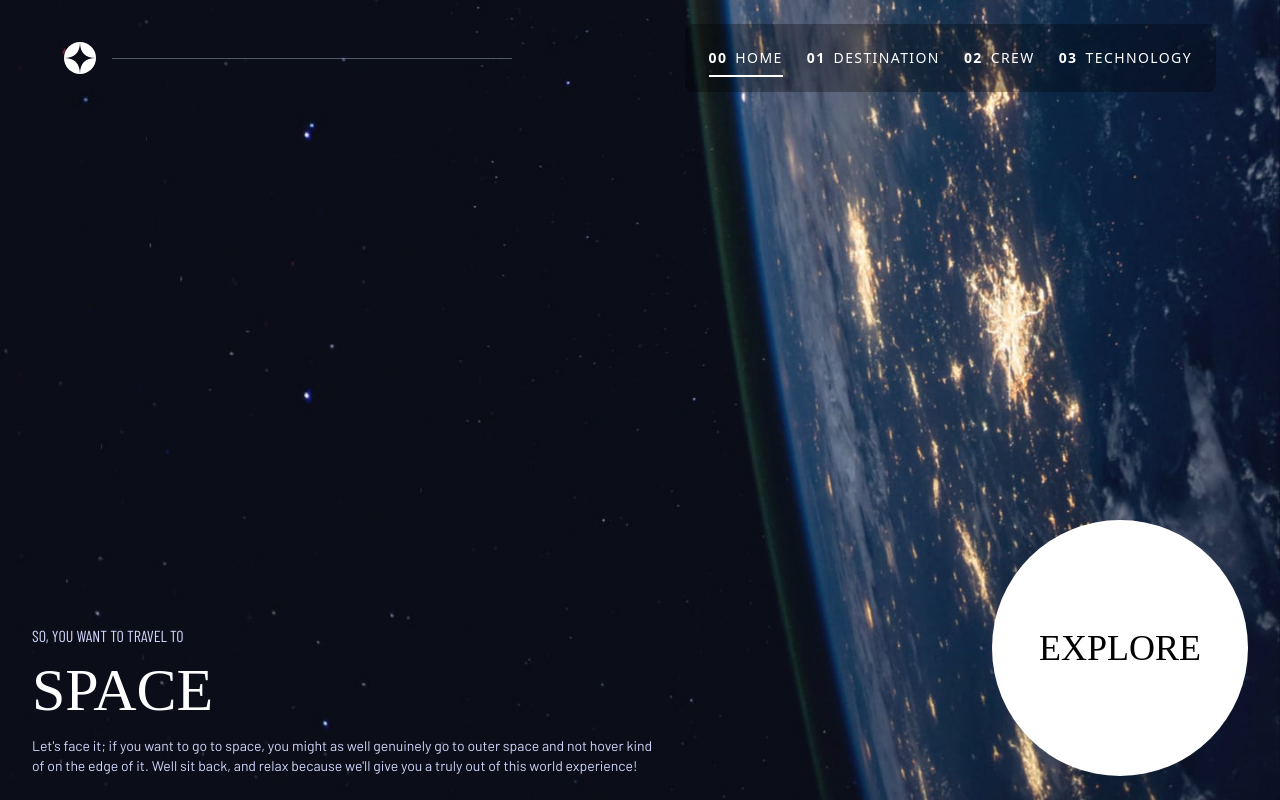
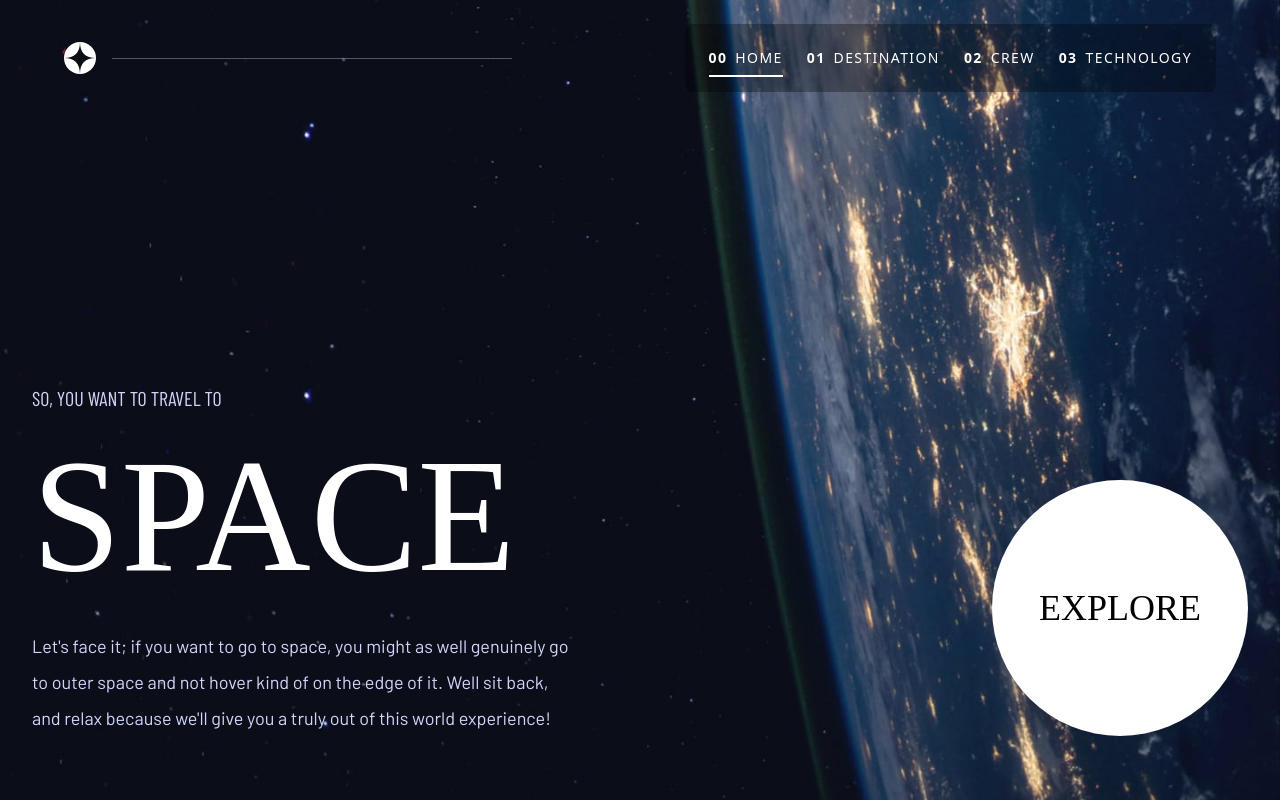
Before and after one commit to fabusuyi-deborah/Space-travel-tourism, a React (Vite) app: page / in a window 1280 px wide. Built offline with nearby package versions, Linux system fonts and the light colour scheme; a web font is replaced by a local one.

Commit message:
rverted my code

```diff
--- a/src/pages/Home.tsx
+++ b/src/pages/Home.tsx
@@ -11,28 +11,41 @@ const Home = () => {
       <div
         className="
           flex flex-col items-center justify-center
-          h-screen px-4 py-6 text-center
-          gap-8 md:gap-16 md:pt-32
-          lg:flex-row lg:items-end lg:justify-between lg:text-left lg:gap-0 lg:px-8
+          min-h-screen px-4 pt-10 pb-6 text-center
+          gap-8
+          sm:px-6 sm:pt-24 sm:pb-12 sm:gap-12
+          md:gap-16 md:pt-32
+          lg:pt-30 lg:pb-16 lg:flex-row lg:items-end lg:justify-between lg:text-left lg:gap-0 lg:px-8
         "
       >
         {/* Left Section (Text) */}
-        <div className="md:max-w-lg lg:max-w-xl xl:max-w-2xl">
+        <div className="max-w-sm sm:max-w-md md:max-w-lg lg:max-w-xl xl:max-w-2xl">
           <h2
             className="uppercase text-md text-[#D0D6F9] mb-3
+                         md:text-lg md:mb-5
+                         lg:text-xl lg:mb-6
                          font-[Barlow_Condensed]"
           >
             So, you want to travel to
           </h2>
           <h1
             className="uppercase text-6xl mb-4
+                         sm:text-7xl sm:mb-5
+                         md:text-8xl md:mb-6
+                         lg:text-[8rem] lg:mb-7
+                         xl:text-[10rem] xl:mb-8
+                         leading-none
                          text-white
                          font-[Bellefair]"
           >
             Space
           </h1>
           <p
-            className=" text-[#D0D6F9] leading text-sm
+            className=" text-[#D0D6F9] leading-relaxed text-sm
+                        sm:text-base sm:leading-7
+                        md:text-lg md:leading-8
+                        lg:leading-8
+                        xl:leading-9
                         text-balance
                         font-[Barlow]"
           >
```
